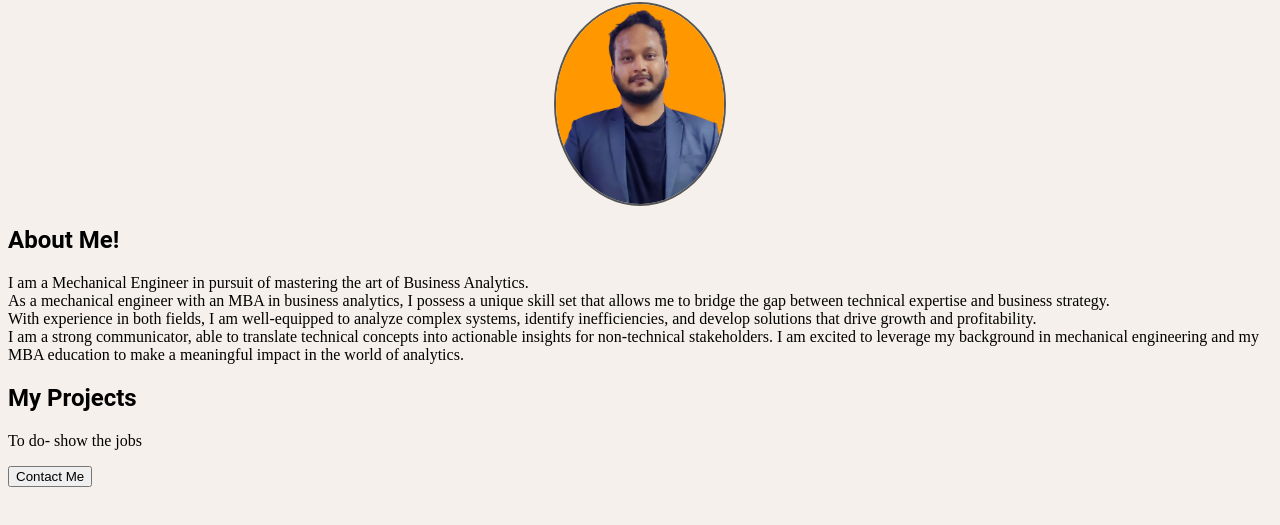
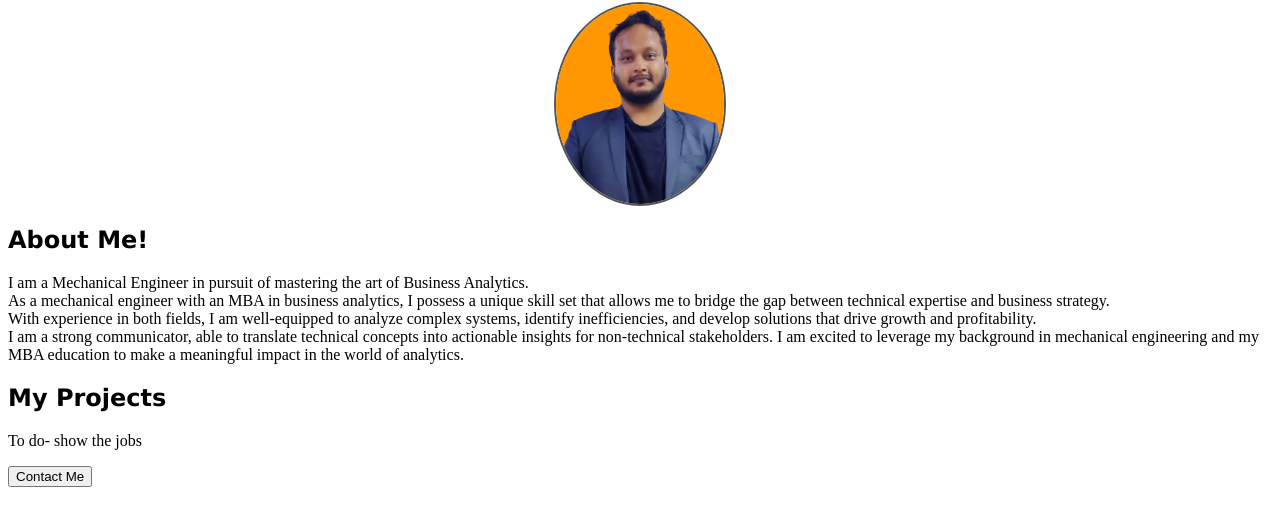
Before and after one commit to vishnuvardhanreddyav/vishnuvardhanreddyav.github.io, a plain HTML site: page index.html in a window 1280 px wide. Shown: the part 79-604 px from the top of the page. Drawn offline with Linux system fonts and the light colour scheme.

Commit message:
Updated background colour and font

```diff
--- a/index.html
+++ b/index.html
@@ -8,12 +8,12 @@
         color: rgb(100, 100, 100)
       }
       h2{
-        font-family: Roboto;
+        font-family: verdana;
         color: rgb(180, 180, 100)
         text-align: center;
       }
       .bodytext {
-        font-family: rosybrown;
+        font-family: verdana;
         text-align: center;
         color: rgb(80,90,90)
       }
@@ -30,7 +30,7 @@
   border: 2px solid #555
 }
 body{
-    background-color: #f5f0eb;
+    background-color: #ffffff;
     background-blend-mode:lighten;
     background-repeat: no-repeat;
     background-size: cover;
```
